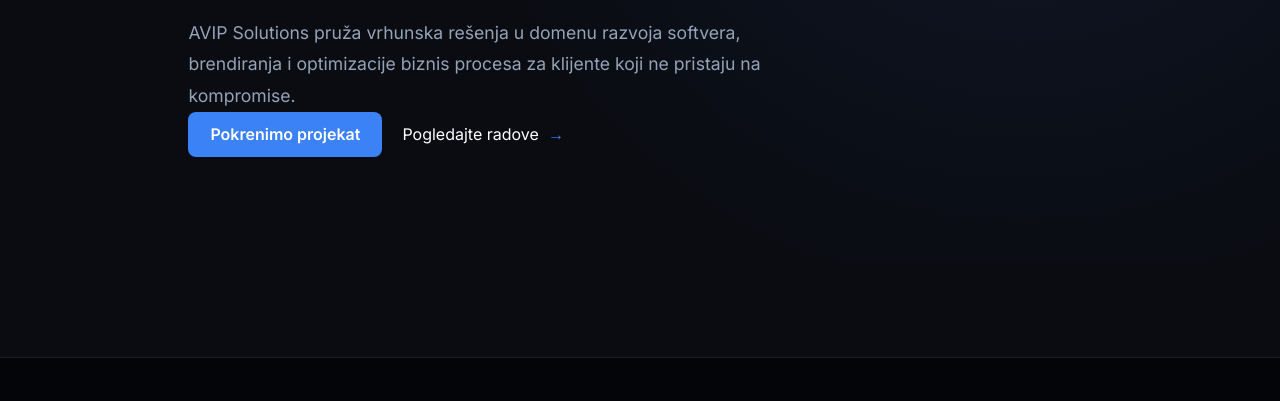
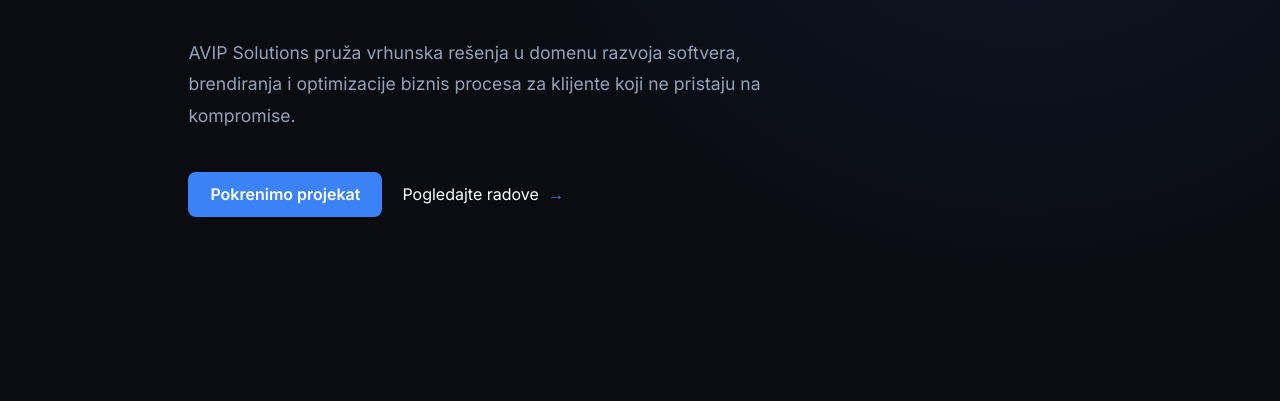
Before and after one commit to labadikristina-hub/AvipSolutions, a website built with webpack: page index.html in a window 1280 px wide. Shown: the part 399-800 px from the top of the page. Built offline with nearby package versions, Linux system fonts and the light colour scheme.

Commit message:
Initial commit Avip Solutions

```diff
--- a/css/style.css
+++ b/css/style.css
@@ -296,7 +296,7 @@
   color: var(--tekst-izbledeli);
   font-size: 1.1rem;
   max-width: 600px;
-  margin-bottom: 40px;
+  margin-bottom: 60px;
 }
 
 .hero-akcije {
@@ -549,7 +549,7 @@
 .hero-opis {
   color: var(--tekst-izbledeli);
   max-width: 750px;
-  margin: 0 auto;
+  margin: 40px;
   font-size: 1.1rem;
   line-height: 1.8;
 }
```
